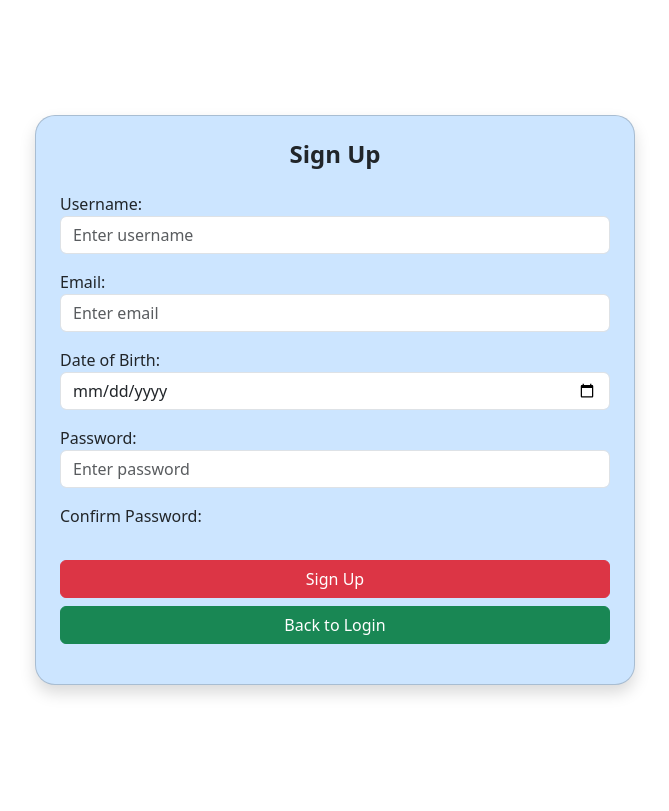
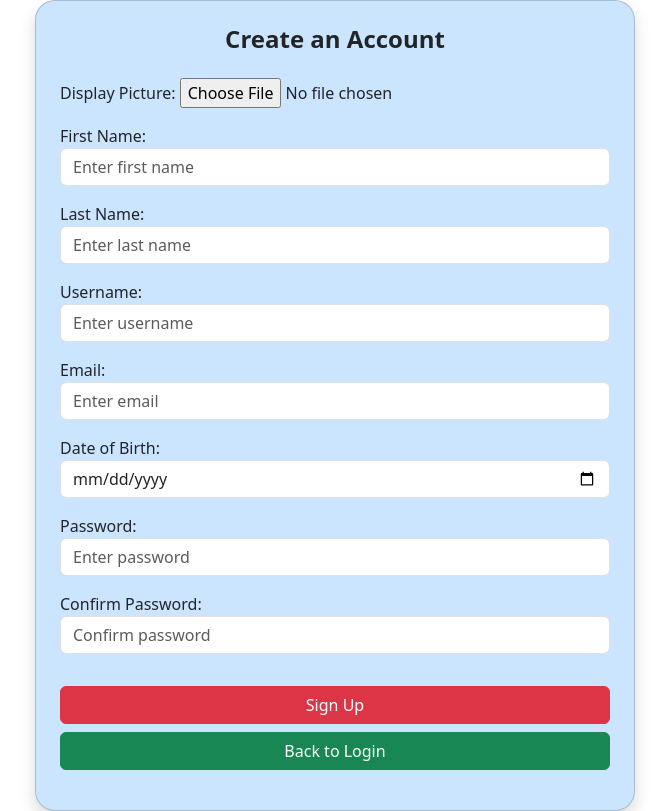
Before and after one commit to wwwahida/auction_app, a Django app: page /signup/ in a window 1280 px wide. Shown: the whole page, without its empty margins (305-974 px from the left). Before the commit the page ends 696 px from the top, so only its background shows below. Run offline with Django 3.2, Linux system fonts and the light colour scheme.

Commit message:
enhance signup form and models for user profile fields
added display picture, first name, and last name fields to the signup form and template. updated the User model to use a unique username and included new fields.

```diff
--- a/api/forms.py
+++ b/api/forms.py
@@ -2,6 +2,33 @@ from django import forms
 from datetime import datetime
 
 class Signupform(forms.Form):
+    displayPic = forms.ImageField(
+        label='Display Picture',
+        required=False,
+        widget=forms.ClearableFileInput(attrs={'class': 'form-control-file'})
+    )
+
+    firstName = forms.CharField(
+        label='First Name',
+        max_length=30,
+        widget=forms.TextInput(attrs={'class': 'form-control', 'placeholder': 'Enter first name'})
+    )
+
+    lastName = forms.CharField(
+        label='Last Name',
+        max_length=30,
+        widget=forms.TextInput(attrs={'class': 'form-control', 'placeholder': 'Enter last name'})
+    )
+
+    date_of_birth = forms.DateField(
+        label='Date of Birth',
+        widget=forms.DateInput(attrs={
+            'type': 'date',
+            'max': datetime.now().date(),
+            'class': 'form-control'
+        })
+    )
+
     username = forms.CharField(
         label='Username',
         max_length=150,
@@ -13,15 +40,6 @@ class Signupform(forms.Form):
         widget=forms.EmailInput(attrs={'class': 'form-control', 'placeholder': 'Enter email'})
     )
 
-    date_of_birth = forms.DateField(
-        label='Date of Birth',
-        widget=forms.DateInput(attrs={
-            'type': 'date',
-            'max': datetime.now().date(),
-            'class': 'form-control'
-        })
-    )
-
     password = forms.CharField(
         label='Password',
         widget=forms.PasswordInput(attrs={'class': 'form-control', 'placeholder': 'Enter password'})
--- a/api/models.py
+++ b/api/models.py
@@ -6,7 +6,7 @@ from django.conf import settings
 class User(AbstractUser):
     email = models.EmailField(unique=True)
     password = models.CharField(max_length=128)
-    displayName = models.CharField(max_length=50)
+    username = models.CharField(max_length=50, unique=True)
     firstName = models.CharField(max_length=30)
     lastName = models.CharField(max_length=30)
     dob = models.DateField()
--- a/api/templates/registration/signup.html
+++ b/api/templates/registration/signup.html
@@ -6,11 +6,26 @@
     <div class="card shadow p-4" style="width: 600px; background-color: #cce5ff; border-radius: 20px;">
 
         <h4 class="text-center mb-4 text-dark fw-bold">
-            Sign Up
+            Create an Account
         </h4>
 
         <form method="POST" >
             {% csrf_token %}
+
+            <div class="mb-3">
+                {{ form.displayPic.label_tag }}
+                {{ form.displayPic }}
+            </div>
+
+            <div class="mb-3">
+                {{ form.firstName.label_tag }}
+                {{ form.firstName }}
+            </div>
+
+            <div class="mb-3">
+                {{ form.lastName.label_tag }}
+                {{ form.lastName }}
+            </div>
 
             <div class="mb-3">
                 {{ form.username.label_tag }}
@@ -34,7 +49,7 @@
 
             <div class="mb-3">
                 {{ form.confirmPassword.label_tag }}
-                {{ form.confirmpassword }}
+                {{ form.confirmPassword }}
             </div>
 
             <button type="submit" class="btn btn-danger w-100 mt-3">Sign Up</button>
```
Also changed, not shown: api/migrations/0002_user_auctionlisting_bid.py (added).
